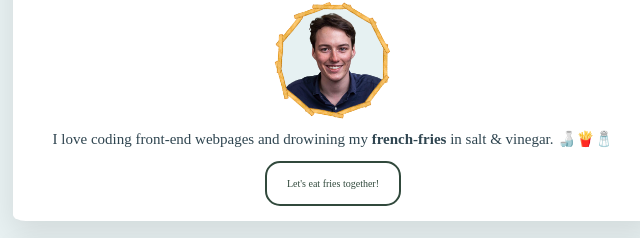
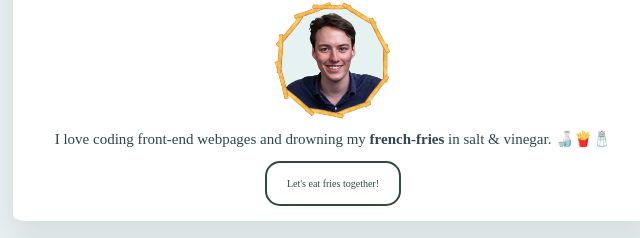
Before and after one commit to janm97/profile, a plain HTML site: page index.html in a window 1280 px wide. Shown: the part 129-367 px from the top of the page, 307-947 px from the left. Drawn offline with Linux system fonts and the light colour scheme.

```diff
--- a/index.html
+++ b/index.html
@@ -12,7 +12,7 @@
     <div class="card">
       <h1>Hey, I'm Jan!</h1>
       <img class="profile_picture" src="images/untitled.png" alt="My Profile Picture" height="128">
-      <p>I love coding front-end webpages and drowining my <strong>french-fries</strong> in salt & vinegar. 🍶🍟🧂</p>
+      <p>I love coding front-end webpages and drowning my <strong>french-fries</strong> in salt & vinegar. 🍶🍟🧂</p>
       <div class=button_container>
         <a class="button" href="https://www.linkedin.com/in/jan-m%C3%B6lich/" target="_blank">Let's eat fries together!</a>
       </div>
```
